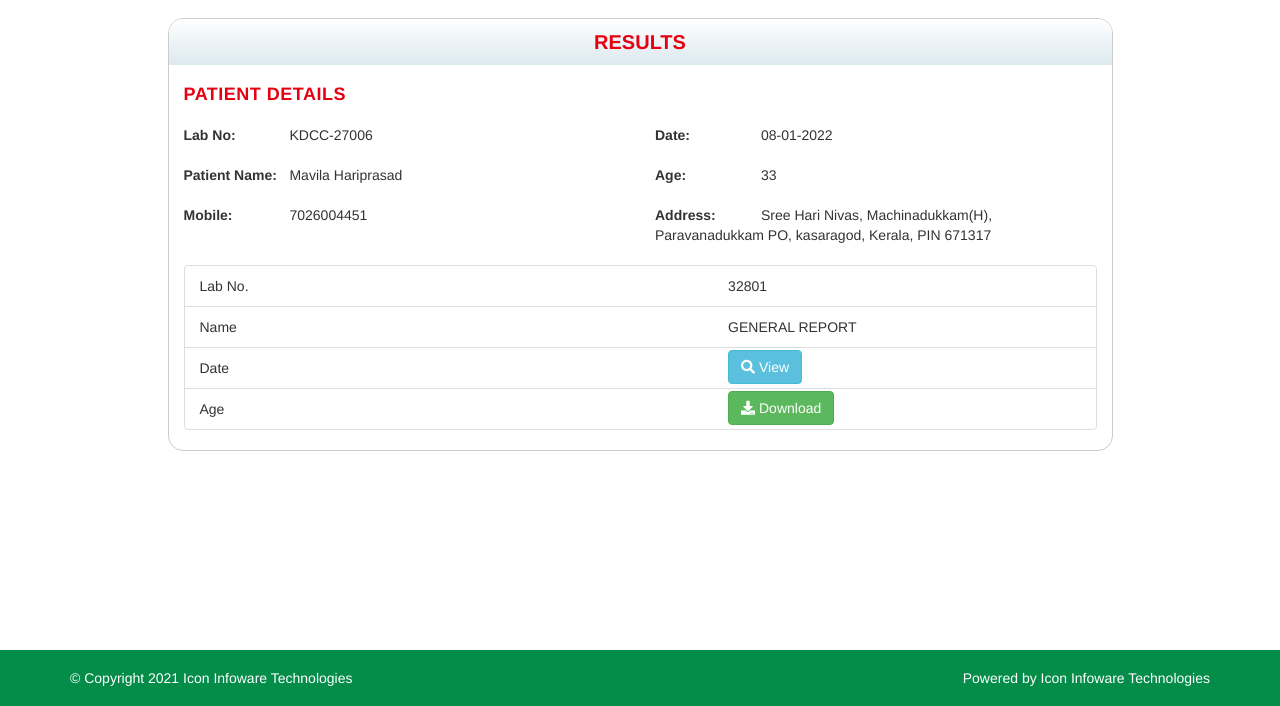
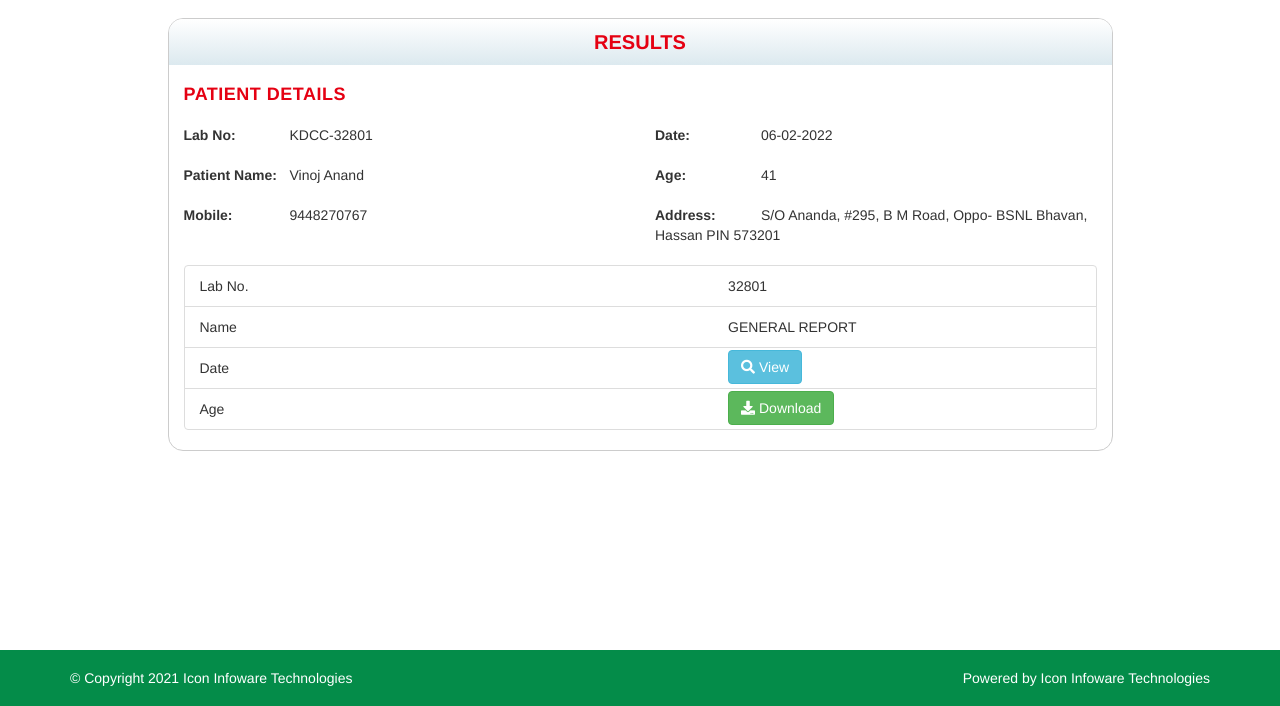
Before and after one commit to harimnambiar/hariprsad-report, a plain HTML site: page index.html in a window 1280 px wide. Shown: the part 94-800 px from the top of the page. Drawn offline with nearby package versions, Linux system fonts and the light colour scheme.

Commit message:
Update index.html

```diff
--- a/index.html
+++ b/index.html
@@ -46,11 +46,11 @@
                         <div class="row">
                             <div class="col-md-6">
                                 <font>Lab No:</font>
-                                KDCC-27006
+                                KDCC-32801
                             </div>
                             <div class="col-md-6">
                                 <font>Date:</font>
-                                08-01-2022
+                                06-02-2022
                             </div>
 
                         </div>
@@ -58,24 +58,24 @@
                         <div class="row">
                             <div class="col-md-6">
                                 <font>Patient Name:</font>
-                                Mavila Hariprasad
+                                Vinoj Anand
                             </div>
                             <div class="col-md-6">
                                 <font>Age:</font>
-                                33
+                                41
                             </div>
                         </div>
 
                         <div class="row">
                             <div class="col-md-6">
                                 <font>Mobile:</font>
-                                7026004451
+                                9448270767
                             </div>
                             <div class="col-md-6">
                                 <font>Address:</font>
-                                Sree Hari Nivas, Machinadukkam(H),
-                                Paravanadukkam PO,
-                                kasaragod, Kerala, PIN 671317
+                                S/O Ananda, #295, B M Road,
+                                Oppo- BSNL Bhavan, Hassan
+                                PIN 573201
                             </div>
                         </div>
 
@@ -145,7 +145,7 @@
                             </div>
                             <div class="col-md-6">
                                 <font>Date:</font>
-                                01-01-1970
+                                27-04-1980
                             </div>
 
                         </div>
```
